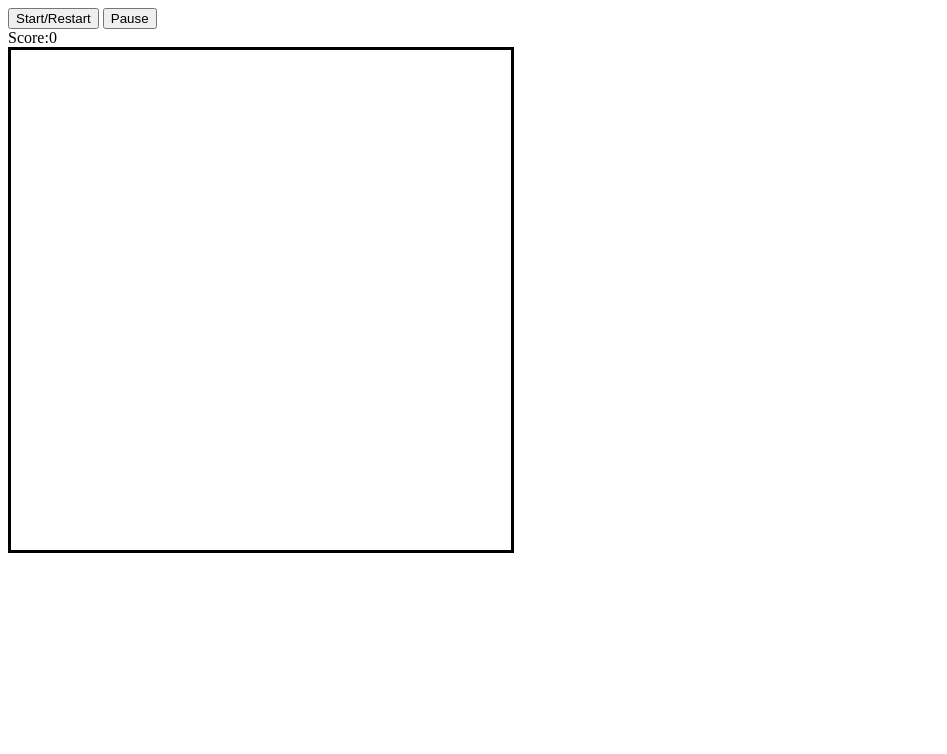
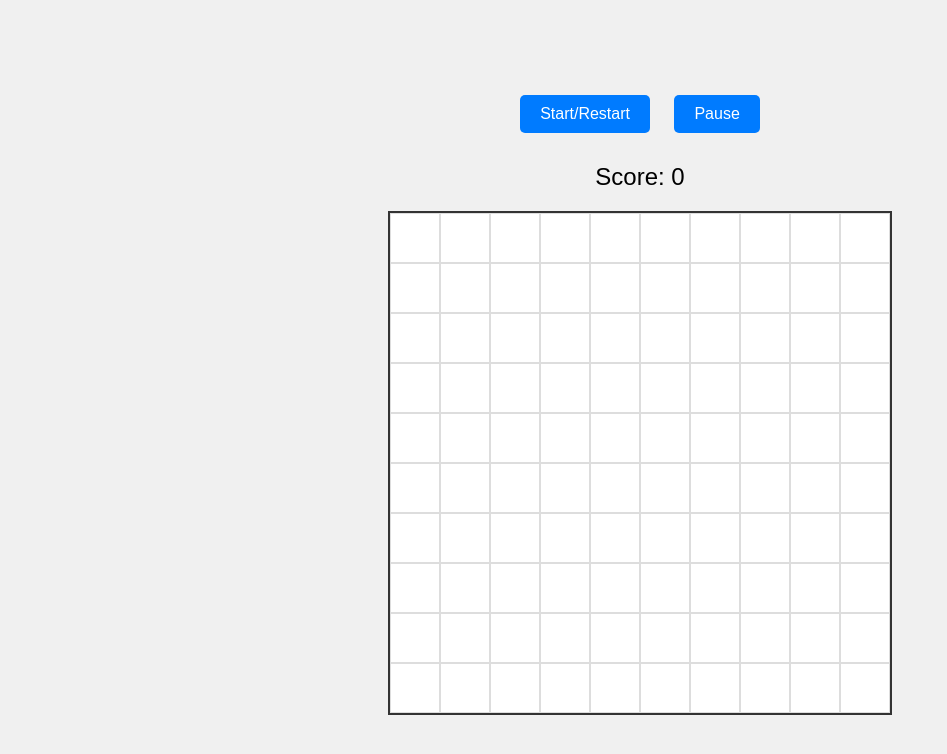
Before and after one commit to Duyvd04/Codegym, a plain HTML site: page casestudy/index.html in a window 1280 px wide. Shown: the whole page, without its empty margins (0-947 px from the left). Drawn offline with Linux system fonts and the light colour scheme.

Commit message:
snakegame

```diff
--- a/casestudy/index.html
+++ b/casestudy/index.html
@@ -2,119 +2,30 @@
 <html lang="en" dir="ltr">
 <head>
     <meta charset="utf-8">
-
     <link rel="stylesheet" href="style.css">
-    <title>Snake Tutorial</title>
+    <title>Snake Game</title>
 </head>
 <body>
 
-<button class='start'>Start/Restart</button>
-<button class="pause">Pause</button>
+<div class="container">
+    <button class="start">Start/Restart</button>
+    <button class="pause">Pause</button>
+    <div class="score">Score: <span>0</span></div>
+    <div class="grid">
 
-<div class='score'>Score:<span>0</span></div>
+        <div></div><div></div><div></div><div></div><div></div><div></div><div></div><div></div><div></div><div></div>
+        <div></div><div></div><div></div><div></div><div></div><div></div><div></div><div></div><div></div><div></div>
+        <div></div><div></div><div></div><div></div><div></div><div></div><div></div><div></div><div></div><div></div>
+        <div></div><div></div><div></div><div></div><div></div><div></div><div></div><div></div><div></div><div></div>
+        <div></div><div></div><div></div><div></div><div></div><div></div><div></div><div></div><div></div><div></div>
+        <div></div><div></div><div></div><div></div><div></div><div></div><div></div><div></div><div></div><div></div>
+        <div></div><div></div><div></div><div></div><div></div><div></div><div></div><div></div><div></div><div></div>
+        <div></div><div></div><div></div><div></div><div></div><div></div><div></div><div></div><div></div><div></div>
+        <div></div><div></div><div></div><div></div><div></div><div></div><div></div><div></div><div></div><div></div>
+        <div></div><div></div><div></div><div></div><div></div><div></div><div></div><div></div><div></div><div></div>
+    </div>
+</div>
 
-<div class='grid'>
-    <div></div>
-    <div></div>
-    <div></div>
-    <div></div>
-    <div></div>
-    <div></div>
-    <div></div>
-    <div></div>
-    <div></div>
-    <div></div>
-    <div></div>
-    <div></div>
-    <div></div>
-    <div></div>
-    <div></div>
-    <div></div>
-    <div></div>
-    <div></div>
-    <div></div>
-    <div></div>
-    <div></div>
-    <div></div>
-    <div></div>
-    <div></div>
-    <div></div>
-    <div></div>
-    <div></div>
-    <div></div>
-    <div></div>
-    <div></div>
-    <div></div>
-    <div></div>
-    <div></div>
-    <div></div>
-    <div></div>
-    <div></div>
-    <div></div>
-    <div></div>
-    <div></div>
-    <div></div>
-    <div></div>
-    <div></div>
-    <div></div>
-    <div></div>
-    <div></div>
-    <div></div>
-    <div></div>
-    <div></div>
-    <div></div>
-    <div></div>
-    <div></div>
-    <div></div>
-    <div></div>
-    <div></div>
-    <div></div>
-    <div></div>
-    <div></div>
-    <div></div>
-    <div></div>
-    <div></div>
-    <div></div>
-    <div></div>
-    <div></div>
-    <div></div>
-    <div></div>
-    <div></div>
-    <div></div>
-    <div></div>
-    <div></div>
-    <div></div>
-    <div></div>
-    <div></div>
-    <div></div>
-    <div></div>
-    <div></div>
-    <div></div>
-    <div></div>
-    <div></div>
-    <div></div>
-    <div></div>
-    <div></div>
-    <div></div>
-    <div></div>
-    <div></div>
-    <div></div>
-    <div></div>
-    <div></div>
-    <div></div>
-    <div></div>
-    <div></div>
-    <div></div>
-    <div></div>
-    <div></div>
-    <div></div>
-    <div></div>
-    <div></div>
-    <div></div>
-    <div></div>
-    <div></div>
-    <div></div>
-</div>
 <script src="app.js" charset="utf-8"></script>
 </body>
 </html>
--- a/casestudy/style.css
+++ b/casestudy/style.css
@@ -1,14 +1,53 @@
+body {
+    display: flex;
+    justify-content: center;
+    align-items: center;
+    height: 100vh;
+    margin: 0;
+    font-family: Arial, sans-serif;
+    background-color: #f0f0f0;
+}
+
+.container {
+    text-align: center;
+}
+
+.start, .pause {
+    padding: 10px 20px;
+    margin: 10px;
+    border: none;
+    background-color: #007BFF;
+    color: white;
+    font-size: 16px;
+    cursor: pointer;
+    border-radius: 5px;
+    transition: background-color 0.3s ease;
+}
+
+.start:hover, .pause:hover {
+    background-color: #0056b3;
+}
+
+.score {
+    font-size: 24px;
+    margin: 20px 0;
+}
+
 .grid {
     width: 500px;
     height: 500px;
     display: flex;
     flex-wrap: wrap;
-    border-style: solid;
+    border: 2px solid #333;
+    margin: 0 auto;
+    background-color: white;
 }
 
 .grid div {
     width: 50px;
     height: 50px;
+    box-sizing: border-box;
+    border: 1px solid #ddd;
 }
 
 .snake {
```
Also changed, not shown: casestudy/app.js (line endings or trailing spaces).
